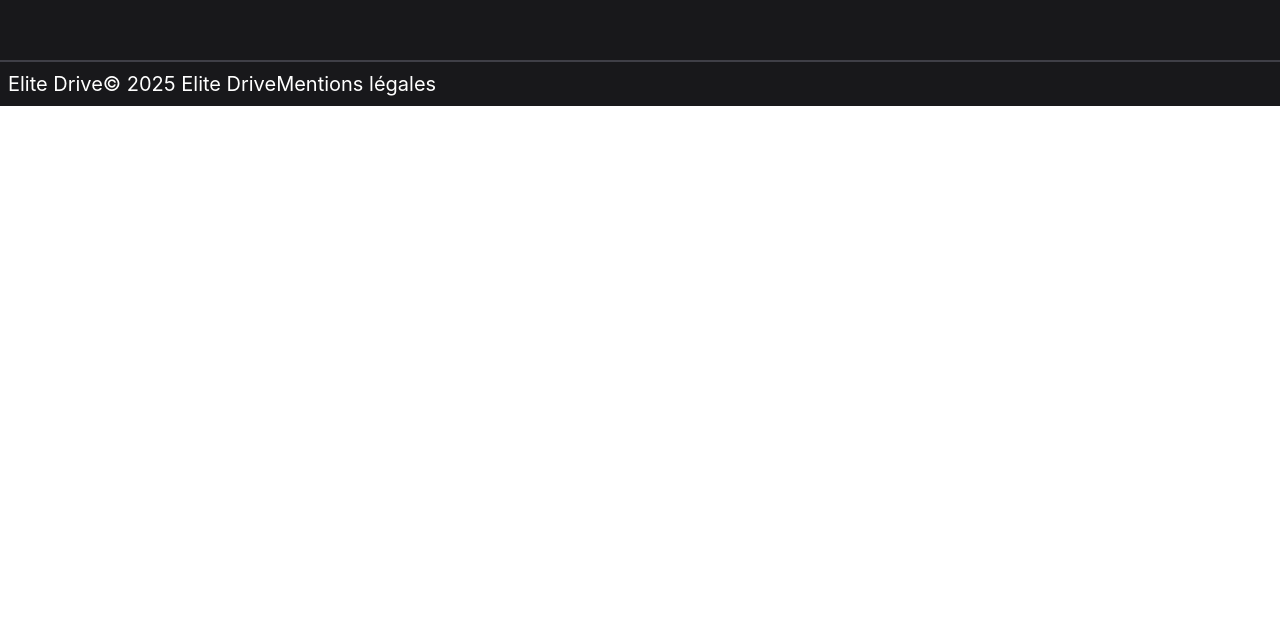
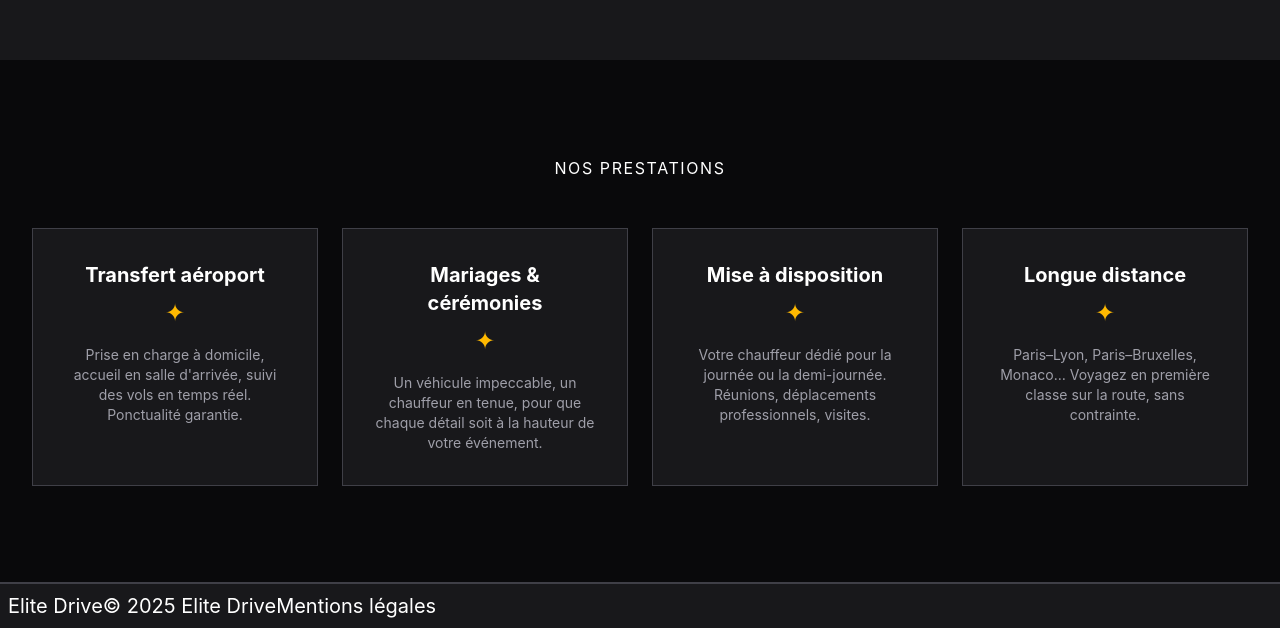
Before and after one commit to MTDev2024/elite-drive, a React (Vite) app: page / in a window 1280 px wide. Shown: the part 813-1441 px from the top of the page. Before the commit the page ends 919 px from the top, so only its background shows below. Built offline with nearby package versions, Linux system fonts and the light colour scheme.

Commit message:
feat: ServicesSection avec données statiques et .map()

```diff
--- a/src/App.jsx
+++ b/src/App.jsx
@@ -2,6 +2,7 @@ import { BrowserRouter } from "react-router-dom";
 import Navbar from "./components/Navbar";
 import Footer from "./components/Footer";
 import HeroSection from "./components/HeroSection";
+import ServicesSection from "./components/ServicesSection";
 
 function App() {
   return (
@@ -9,6 +10,7 @@ function App() {
       <BrowserRouter>
         <Navbar />
         <HeroSection />
+        <ServicesSection />
         <main className="flex-1"></main>
 
         <Footer />
--- /dev/null
+++ b/src/components/ServicesSection.jsx
@@ -0,0 +1,24 @@
+import services from "../data/services";
+import ServiceCard from "./ui/ServiceCard";
+
+function ServicesSection() {
+  return (
+    <section className="bg-zinc-950 py-24 px-8">
+      <h2 className="text-white tracking-widest uppercase text-center mb-12">
+        Nos prestations
+      </h2>
+      <div className="grid grid-cols-4 gap-6">
+        {services.map((service) => (
+          <ServiceCard
+            key={service.id}
+            title={service.title}
+            description={service.description}
+            icon={service.icon}
+          />
+        ))}
+      </div>
+    </section>
+  );
+}
+
+export default ServicesSection;
--- a/src/components/ui/ServiceCard.jsx
+++ b/src/components/ui/ServiceCard.jsx
@@ -1,12 +1,12 @@
 function ServiceCard({ title, description, icon }) {
   return (
-    <div className="flex-1 p-10 text-center">
+    <div className="border border-zinc-700 bg-zinc-900 p-8 text-center">
       <h3 className="text-white font-bold text-xl mb-2">{title}</h3>
       <div className="">
-        <span className="text-4xl">{icon}</span>
+        <span className="text-2xl text-amber-400 mb-4 block">{icon}</span>
       </div>
 
-      <p>{description}</p>
+      <p className="text-zinc-400 text-sm mt-2">{description}</p>
     </div>
   );
 }
--- /dev/null
+++ b/src/data/services.js
@@ -0,0 +1,32 @@
+const services = [
+  {
+    id: 1,
+    icon: "✦",
+    title: "Transfert aéroport",
+    description:
+      "Prise en charge à domicile, accueil en salle d'arrivée, suivi des vols en temps réel. Ponctualité garantie.",
+  },
+  {
+    id: 2,
+    icon: "✦",
+    title: "Mariages & cérémonies",
+    description:
+      "Un véhicule impeccable, un chauffeur en tenue, pour que chaque détail soit à la hauteur de votre événement.",
+  },
+  {
+    id: 3,
+    icon: "✦",
+    title: "Mise à disposition",
+    description:
+      "Votre chauffeur dédié pour la journée ou la demi-journée. Réunions, déplacements professionnels, visites.",
+  },
+  {
+    id: 4,
+    icon: "✦",
+    title: "Longue distance",
+    description:
+      "Paris–Lyon, Paris–Bruxelles, Monaco… Voyagez en première classe sur la route, sans contrainte.",
+  },
+];
+
+export default services;
```
